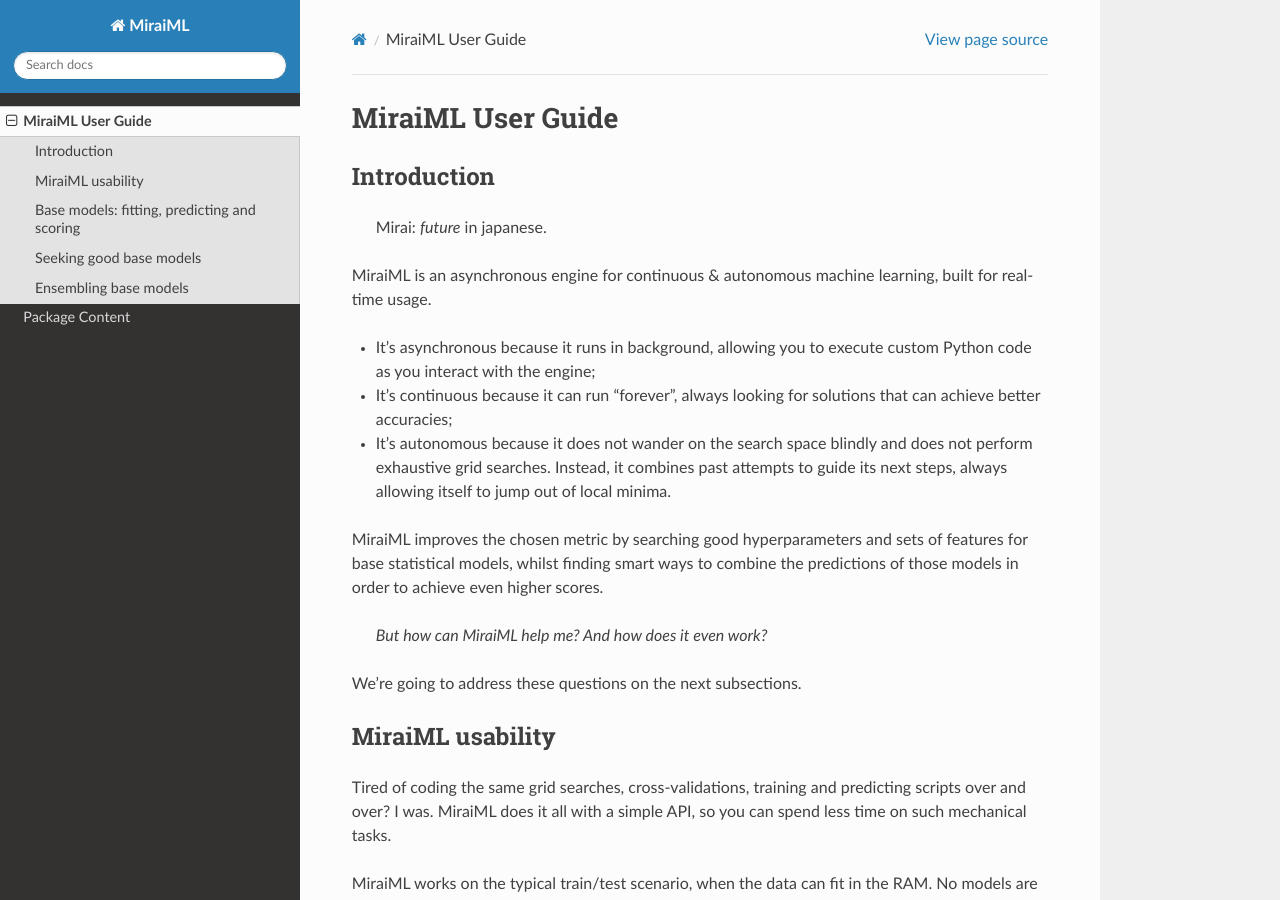
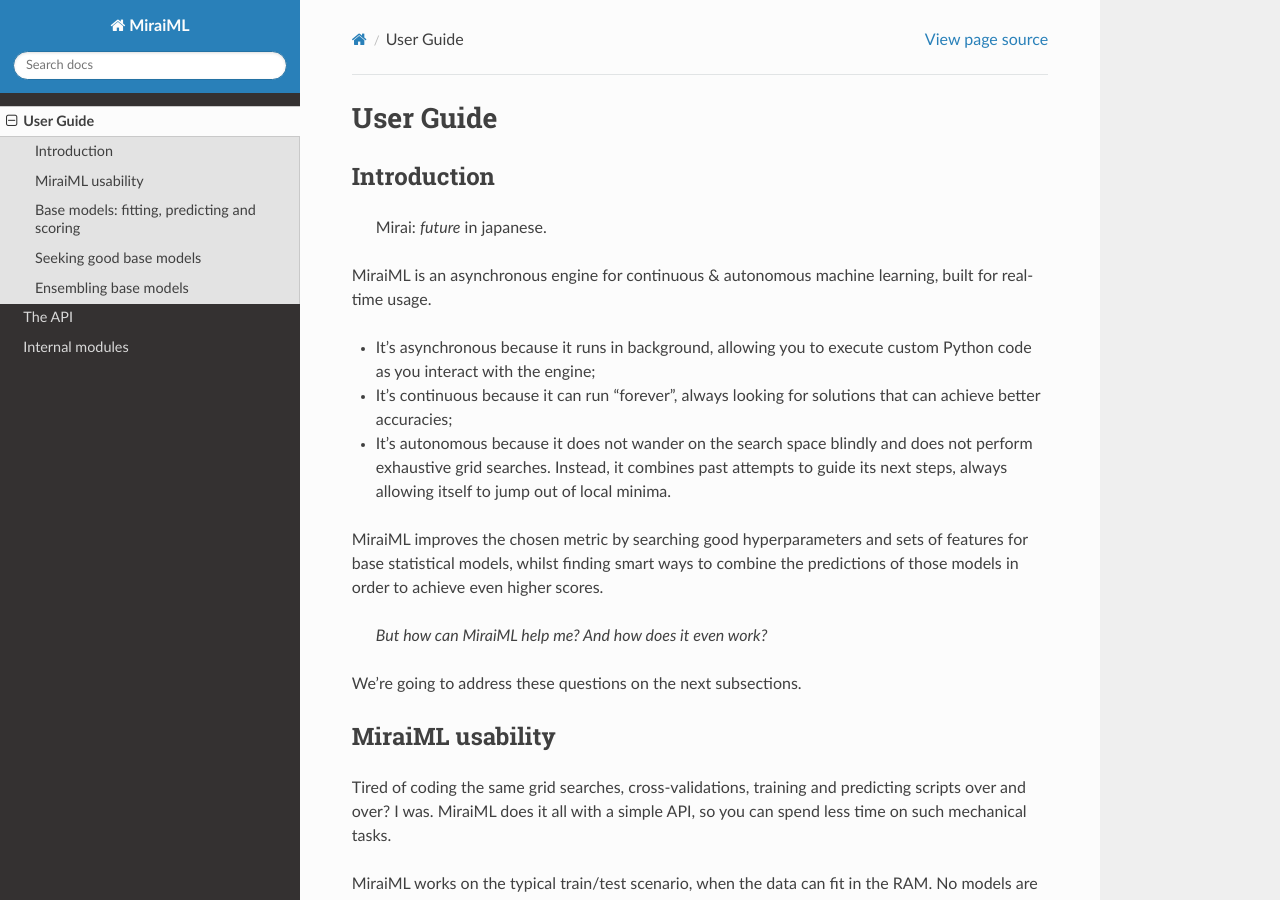
Before and after one commit to arthurpaulino/miraiml, a Sphinx documentation site: the page built from docs/user_guide.rst, in a window 1280 px wide and 900 px high. Built offline with Sphinx 7.4.7 and the Read the Docs theme 2.0.0, drawn with Linux system fonts in a browser that asks for light colours.

```diff
--- a/docs/index.rst
+++ b/docs/index.rst
@@ -5,4 +5,5 @@ MiraiML Docs
    :maxdepth: 2
 
    user_guide
-   miraiml
+   the_api
+   internal_modules
--- a/docs/miraiml.rst
+++ b/docs/the_api.rst
@@ -1,5 +1,5 @@
-Package Content
-===============
+The API
+=======
 
 .. automodule:: miraiml
 
@@ -26,22 +26,3 @@ miraiml.Engine
     :members:
     :undoc-members:
     :show-inheritance:
-
-Internal modules
-----------------
-
-miraiml.core
-++++++++++++
-
-.. automodule:: miraiml.core
-    :members:
-    :undoc-members:
-    :show-inheritance:
-
-miraiml.util
-++++++++++++
-
-.. automodule:: miraiml.util
-    :members:
-    :undoc-members:
-    :show-inheritance:
--- a/docs/user_guide.rst
+++ b/docs/user_guide.rst
@@ -1,5 +1,5 @@
-MiraiML User Guide
-==================
+User Guide
+==========
 
 Introduction
 ------------
--- a/miraiml/__init__.py
+++ b/miraiml/__init__.py
@@ -10,7 +10,7 @@ You can import them by doing
 >>> from miraiml import HyperSearchSpace, Config, Engine
 """
 
-__version__ = '2.0.0'
+__version__ = '2.0.1'
 
 from .main import HyperSearchSpace, Config, Engine
 
--- a/setup.py
+++ b/setup.py
@@ -10,7 +10,7 @@ setup(
     version = VERSION,
     packages = ["miraiml"],
     author = "Arthur Paulino",
-    author_email = "arthurleonardo.ap@gmail.com.com",
+    author_email = "arthurleonardo.ap@gmail.com",
     url = "https://github.com/arthurpaulino/miraiml",
     description = "An asynchronous engine for continuous & autonomous machine\
         learning, built for real-time usage",
```
Also changed, not shown: docs/internal_modules.rst (added, +20 -0 lines).
